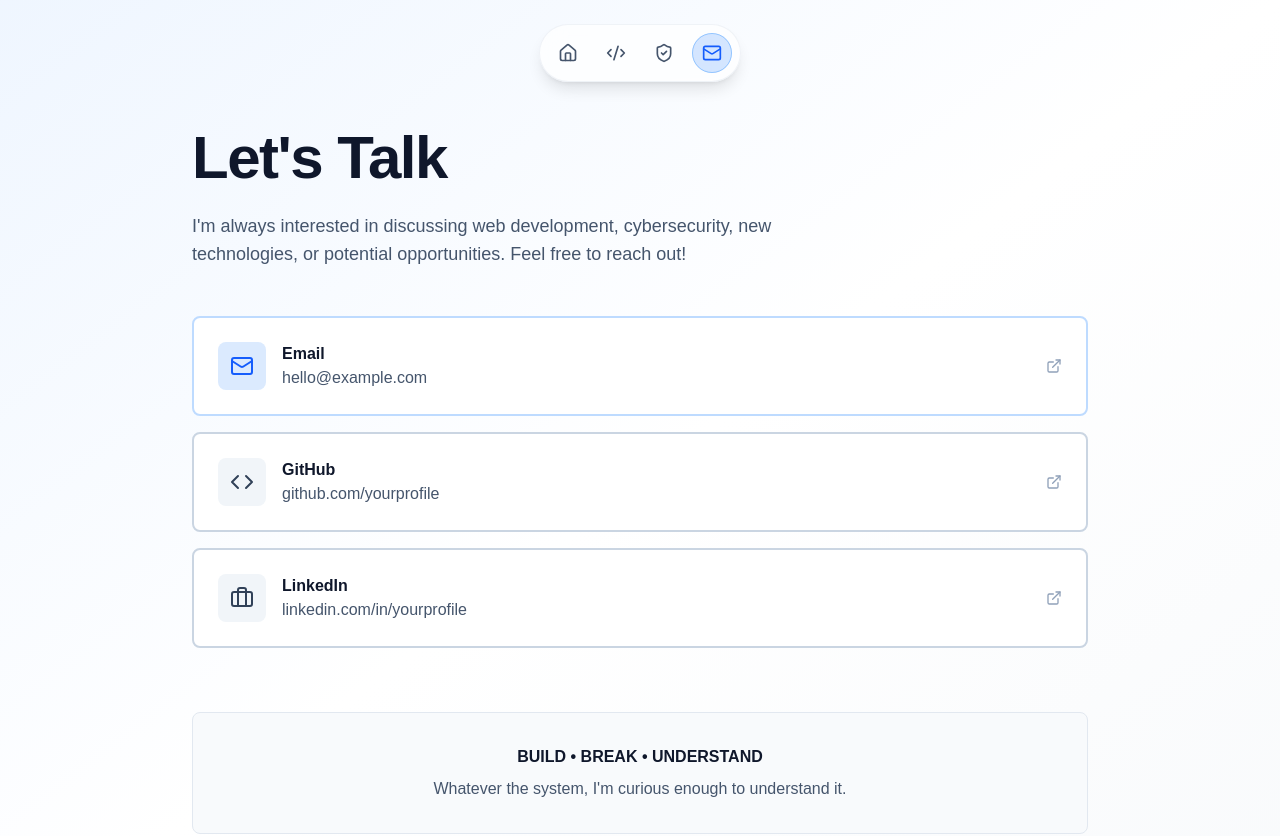
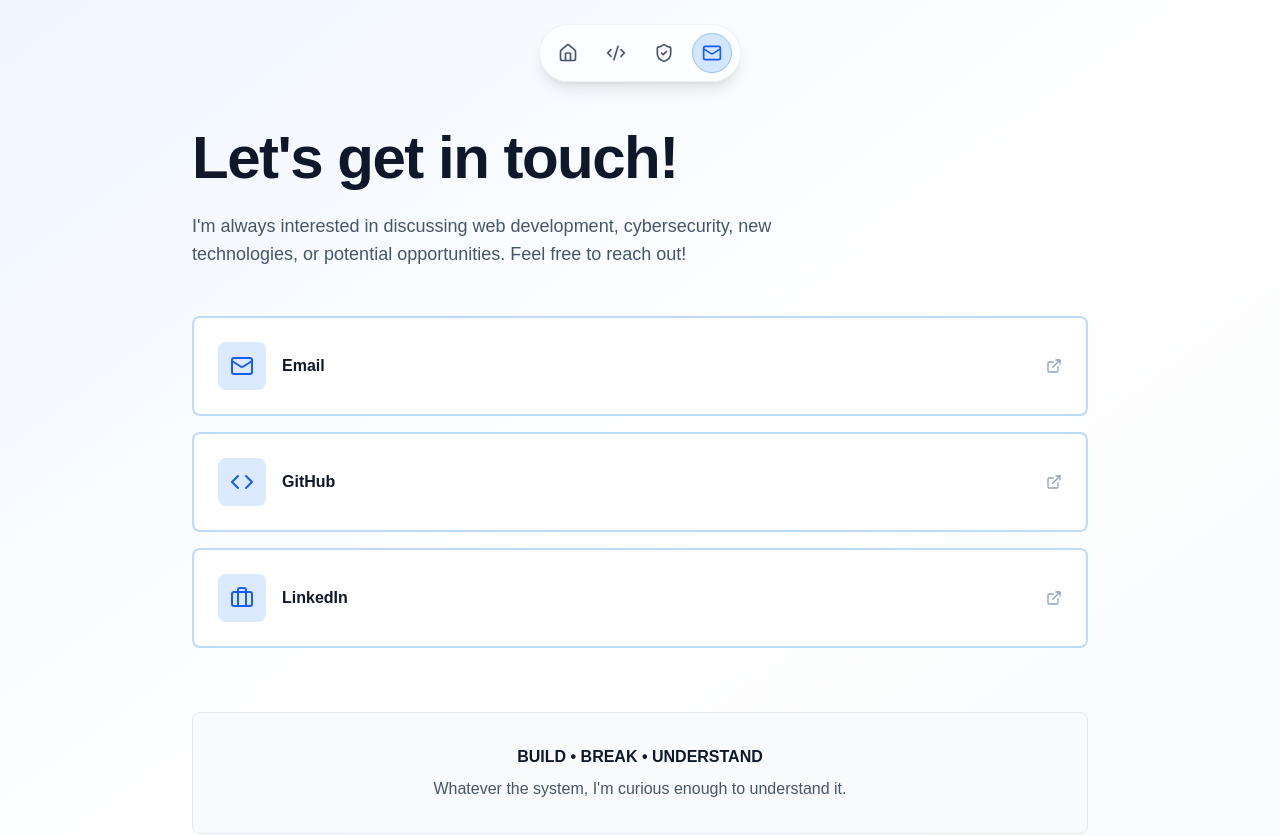
Before and after one commit to AndyManantsoa/portfolio, a Next.js app: page /contact in a window 1280 px wide. Shown: the top 836 px of the page. Built offline with nearby package versions, Linux system fonts and the light colour scheme.

Commit message:
refactor: streamline contact methods rendering and update header text

```diff
--- a/src/components/contact/ContactHero.tsx
+++ b/src/components/contact/ContactHero.tsx
@@ -1,6 +1,7 @@
 "use client";
 
 import { motion } from "framer-motion";
+import { div } from "framer-motion/m";
 import { Mail, Code, Briefcase, ExternalLink } from "lucide-react";
 
 export function ContactHero() {
@@ -20,6 +21,24 @@ export function ContactHero() {
     visible: { opacity: 1, y: 0, transition: { duration: 0.8 } },
   };
 
+  const contactMethods = [
+    {
+      name: "Email",
+      href: "mailto:andymanantsoa@myyahoo.com",
+      icon: Mail,
+    },
+    {
+      name: "GitHub",
+      href: "https://github.com/AndyManantsoa",
+      icon: Code,
+    },
+    {
+      name: "LinkedIn",
+      href: "https://www.linkedin.com/in/AndyManantsoa",
+      icon: Briefcase,
+    },
+  ];
+
   return (
     <motion.section
       className="relative min-h-screen overflow-hidden px-4 py-32 sm:px-6 lg:px-8"
@@ -35,7 +54,7 @@ export function ContactHero() {
           variants={itemVariants}
           className="text-5xl font-bold tracking-tight text-slate-900 dark:text-white sm:text-6xl"
         >
-          Let's Talk
+          Let's get in touch!
         </motion.h1>
 
         <motion.p
@@ -49,74 +68,31 @@ export function ContactHero() {
         {/* Contact Methods */}
         <motion.div variants={itemVariants} className="mt-12 space-y-4">
           {/* Email */}
+          {contactMethods.map((method) => {
+            const Icon = method.icon;
+            return (
               <a
-            href="mailto:hello@example.com"
+                key={method.name}
+                href={method.href}
+                target="_blank"
+                rel="noopener noreferrer"
                 className="block rounded-lg border-2 border-blue-200 bg-white p-6 transition-all hover:border-blue-400 hover:shadow-lg dark:border-slate-700 dark:bg-slate-950 dark:hover:border-blue-500"
               >
                 <div className="flex items-center gap-4">
                   <div className="rounded-lg bg-blue-100 p-3 dark:bg-blue-900/30">
-                <Mail className="h-6 w-6 text-blue-600 dark:text-blue-400" />
+                    <Icon className="h-6 w-6 text-blue-600 dark:text-blue-400" />
                   </div>
                   <div>
                     <h3 className="font-semibold text-slate-900 dark:text-white">
-                  Email
+                      {method.name}
                     </h3>
-                <p className="text-slate-600 dark:text-slate-400">
-                  hello@example.com
-                </p>
                   </div>
                   <ExternalLink className="ml-auto h-4 w-4 text-slate-400" />
                 </div>
               </a>
-
-          {/* GitHub */}
-          <a
-            href="https://github.com"
-            target="_blank"
-            rel="noopener noreferrer"
-            className="block rounded-lg border-2 border-slate-300 bg-white p-6 transition-all hover:border-slate-400 hover:shadow-lg dark:border-slate-700 dark:bg-slate-950 dark:hover:border-slate-600"
-          >
-            <div className="flex items-center gap-4">
-              <div className="rounded-lg bg-slate-100 p-3 dark:bg-slate-900">
-                <Code className="h-6 w-6 text-slate-700 dark:text-slate-300" />
-              </div>
-              <div>
-                <h3 className="font-semibold text-slate-900 dark:text-white">
-                  GitHub
-                </h3>
-                <p className="text-slate-600 dark:text-slate-400">
-                  github.com/yourprofile
-                </p>
-              </div>
-              <ExternalLink className="ml-auto h-4 w-4 text-slate-400" />
-            </div>
-          </a>
-
-          {/* LinkedIn */}
-          <a
-            href="https://linkedin.com"
-            target="_blank"
-            rel="noopener noreferrer"
-            className="block rounded-lg border-2 border-slate-300 bg-white p-6 transition-all hover:border-slate-400 hover:shadow-lg dark:border-slate-700 dark:bg-slate-950 dark:hover:border-slate-600"
-          >
-            <div className="flex items-center gap-4">
-              <div className="rounded-lg bg-slate-100 p-3 dark:bg-slate-900">
-                <Briefcase className="h-6 w-6 text-slate-700 dark:text-slate-300" />
-              </div>
-              <div>
-                <h3 className="font-semibold text-slate-900 dark:text-white">
-                  LinkedIn
-                </h3>
-                <p className="text-slate-600 dark:text-slate-400">
-                  linkedin.com/in/yourprofile
-                </p>
-              </div>
-              <ExternalLink className="ml-auto h-4 w-4 text-slate-400" />
-            </div>
-          </a>
+            );
+          })}
         </motion.div>
-
-        {/* Final message */}
         <motion.div
           variants={itemVariants}
           className="mt-16 rounded-lg border border-slate-200 bg-slate-50 p-8 dark:border-slate-800 dark:bg-slate-900"
```
Lines whose indentation alone changed are shown as unchanged.
